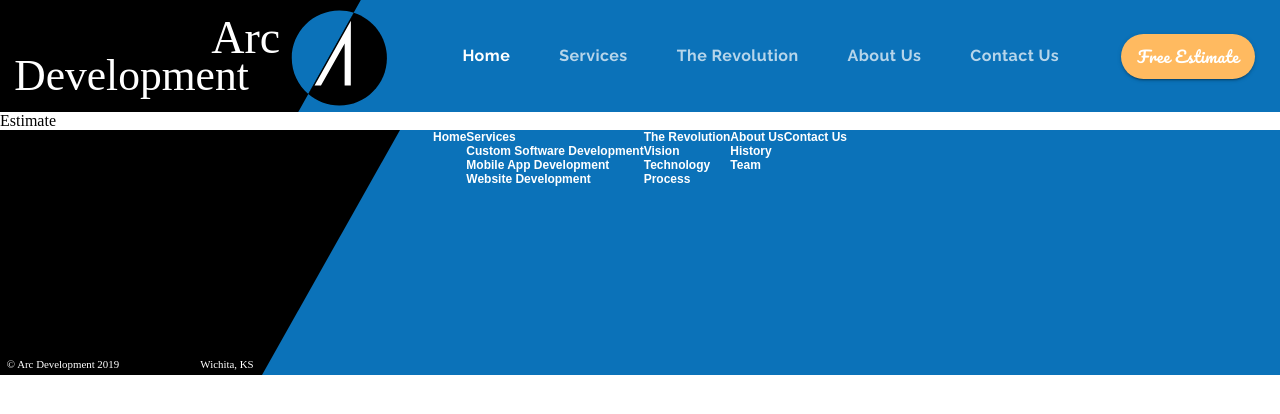
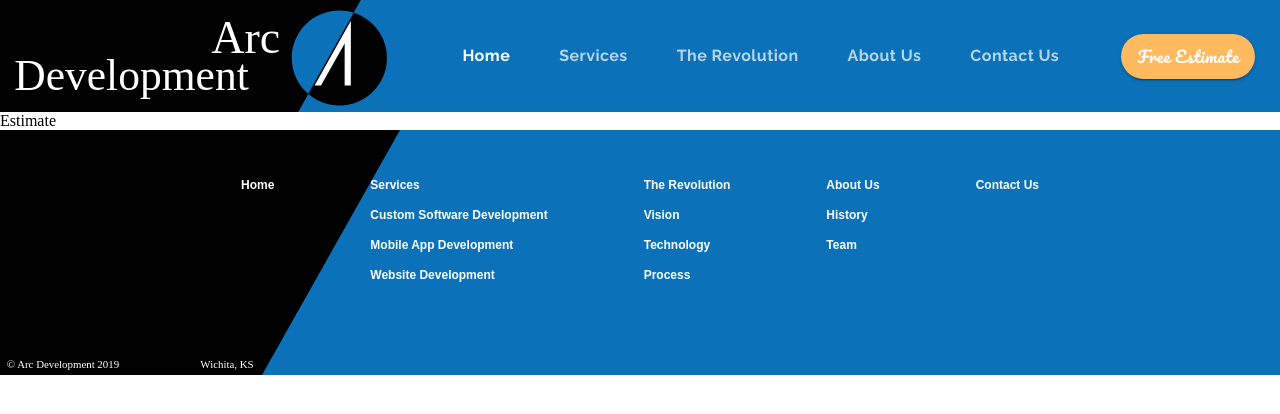
Before and after one commit to CameronPennington/arcdevelopment, a React (Create React App) app: page /estimate in a window 1280 px wide. Shown: the top 414 px of the page. Built offline with nearby package versions, Linux system fonts and the light colour scheme.

Commit message:
Frontend-components
Added vertical and horizontal spacing to grid items in footer

```diff
--- a/src/components/ui/Footer.js
+++ b/src/components/ui/Footer.js
@@ -29,6 +29,9 @@
 		fontFamily: "arial",
 		fontSize: "0.75rem",
 		fontWeight: "bold"
+	},
+	gridItem: {
+		margin: "3em"
 	}
 }));
 
@@ -38,15 +41,15 @@
 	return (
 		<footer className={classes.footer}>
 			<Grid container justify="center" className={classes.mainContainer}>
-				<Grid item>
-					<Grid container direction="column">
+				<Grid item className={classes.gridItem}>
+					<Grid container direction="column" spacing={2}>
 						<Grid item className={classes.link}>
 							Home
 						</Grid>
 					</Grid>
 				</Grid>
-				<Grid item>
-					<Grid container direction="column">
+				<Grid item className={classes.gridItem}>
+					<Grid container direction="column" spacing={2}>
 						<Grid item className={classes.link}>
 							Services
 						</Grid>
@@ -61,8 +64,8 @@
 						</Grid>
 					</Grid>
 				</Grid>
-				<Grid item>
-					<Grid container direction="column">
+				<Grid item className={classes.gridItem}>
+					<Grid container direction="column" spacing={2}>
 						<Grid item className={classes.link}>
 							The Revolution
 						</Grid>
@@ -77,8 +80,8 @@
 						</Grid>
 					</Grid>
 				</Grid>
-				<Grid item>
-					<Grid container direction="column">
+				<Grid item className={classes.gridItem}>
+					<Grid container direction="column" spacing={2}>
 						<Grid item className={classes.link}>
 							About Us
 						</Grid>
@@ -90,8 +93,8 @@
 						</Grid>
 					</Grid>
 				</Grid>
-				<Grid item>
-					<Grid container direction="column">
+				<Grid item className={classes.gridItem}>
+					<Grid container direction="column" spacing={2}>
 						<Grid item className={classes.link}>
 							Contact Us
 						</Grid>
```
